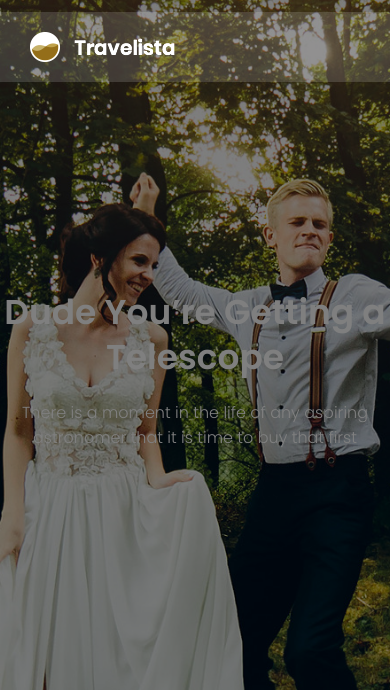
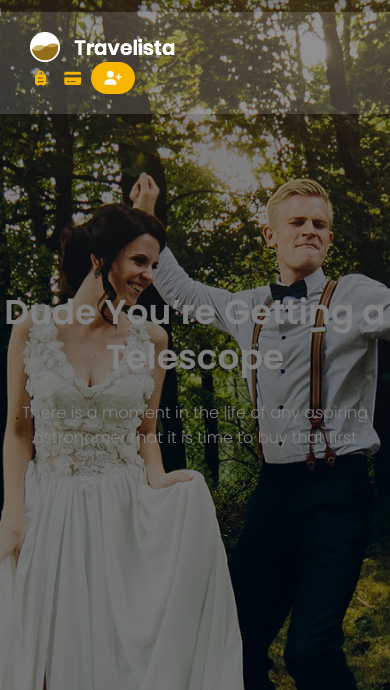
Before and after one commit to AmirabbasAfrasiyabi/hotel_transilvania, a Django app: page /blog/ in a window 390 px wide. Shown: the top 690 px of the page. Run offline with Django 5.2, Linux system fonts and the light colour scheme; some libraries are stand-ins or nearby versions.

Commit message:
update header

```diff
--- a/statics/css/main.css
+++ b/statics/css/main.css
@@ -1524,6 +1524,39 @@ b, sup, sub, u, del {
   padding-right: 15px;
 }
 
+/* کادر هدر را در دسکتاپ کمی بزرگ‌تر/عریض‌تر می‌کنیم تا منو و دکمه‌های حساب کاربری در یک ردیف جا شوند */
+@media (min-width: 992px) {
+  .container.main-menu {
+    max-width: 1600px;
+  }
+
+  .main-menu .row {
+    flex-wrap: nowrap;
+  }
+
+  .main-menu #nav-menu-container {
+    flex-shrink: 0;
+    padding-right: 0;
+  }
+
+  .main-menu .header-account-actions {
+    flex-shrink: 0;
+  }
+}
+
+/* در عرض‌های نزدیک به بریک‌پوینت موبایل، کمی فاصله‌ها را جمع‌تر می‌کنیم تا فشرده‌تر جا شوند */
+@media (min-width: 992px) and (max-width: 1300px) {
+  .nav-menu > li {
+    margin-left: 6px;
+  }
+  .nav-menu a {
+    padding: 0 5px;
+  }
+  .main-menu .header-account-actions {
+    gap: 4px;
+  }
+}
+
 #header {
   position: fixed;
   left: 0;
@@ -1795,6 +1828,104 @@ body.mobile-nav-active #mobile-nav-toggle {
   padding-right: 15px;
 }
 
+/*--------------------------------------------------------------
+# Header Account Actions (Sign up / Payment / My Travel)
+--------------------------------------------------------------*/
+.header-account-actions {
+  display: flex;
+  align-items: center;
+  gap: 8px;
+  flex-shrink: 0;
+  padding-right: 15px;
+}
+
+.account-action-link {
+  display: inline-flex;
+  align-items: center;
+  gap: 6px;
+  color: #fff;
+  font-size: var(--text-size-small);
+  font-weight: 500;
+  padding: 8px 14px;
+  border-radius: 30px;
+  white-space: nowrap;
+  -webkit-transition: all 0.3s ease 0s;
+  -moz-transition: all 0.3s ease 0s;
+  -o-transition: all 0.3s ease 0s;
+  transition: all 0.3s ease 0s;
+}
+
+.account-action-link i {
+  font-size: 15px;
+  color: #f8b600;
+}
+
+.account-action-link:hover {
+  color: #f8b600;
+  background: rgba(248, 182, 0, 0.12);
+}
+
+.account-action-btn {
+  display: inline-flex;
+  align-items: center;
+  gap: 6px;
+  background: #f8b600;
+  color: #fff;
+  font-size: var(--text-size-small);
+  font-weight: 600;
+  padding: 10px 22px;
+  border-radius: 30px;
+  border: 1px solid transparent;
+  white-space: nowrap;
+  -webkit-transition: all 0.3s ease 0s;
+  -moz-transition: all 0.3s ease 0s;
+  -o-transition: all 0.3s ease 0s;
+  transition: all 0.3s ease 0s;
+}
+
+.account-action-btn i {
+  font-size: 14px;
+}
+
+.account-action-btn:hover {
+  background: #222222;
+  color: #fff;
+}
+
+#header.header-scrolled .account-action-link {
+  color: #fff;
+}
+
+@media (max-width: 991px) {
+  .header-account-actions {
+    margin-right: 45px;
+    /* فضای لازم برای دکمه منوی موبایل */
+    gap: 4px;
+  }
+  .account-action-link span,
+  .account-action-btn span {
+    display: none;
+  }
+  .account-action-link {
+    padding: 8px 10px;
+  }
+  .account-action-btn {
+    padding: 10px 14px;
+  }
+}
+
+@media (max-width: 480px) {
+  .header-account-actions {
+    gap: 2px;
+  }
+  .account-action-link {
+    padding: 6px 8px;
+  }
+  .account-action-btn {
+    padding: 8px 12px;
+  }
+}
+
 .primary-btn {
   background: #f8b600;
   line-height: 42px;
@@ -2653,7 +2784,7 @@ body.mobile-nav-active #mobile-nav-toggle {
 }
 
 .blog-header-content h1 {
-  max-width: 1000px;
+  max-width: 500px;
   margin-left: auto;
   margin-right: auto;
   font-size: var(--hero-title-size);
--- a/templates/base.html
+++ b/templates/base.html
@@ -45,6 +45,7 @@
     <div id="logo">
       <a href="{% url 'website:index' %}"><img src="{% static 'img/logo.png' %}" alt title /></a>
     </div>
+
     <nav id="nav-menu-container">
       <ul class="nav-menu">
 
@@ -81,7 +82,6 @@
           </ul>
         </li>
 
-
         <li>
           <a href="{% url 'packages:index' %}">
             <i class="fa fa-suitcase"></i> Tour Packages
@@ -101,6 +101,23 @@
 
       </ul>
     </nav>
+
+    <!-- دکمه‌های حساب کاربری: سفرهای من / پرداخت / ثبت‌نام -->
+    <div class="header-account-actions">
+      <a href="#" class="account-action-link">
+        <i class="fa-solid fa-suitcase-rolling"></i>
+        <span>My Travel</span>
+      </a>
+      <a href="#" class="account-action-link">
+        <i class="fa-solid fa-credit-card"></i>
+        <span>Payment</span>
+      </a>
+      <a href="#" class="account-action-btn">
+        <i class="fa-solid fa-user-plus"></i>
+        <span>Sign Up</span>
+      </a>
+    </div>
+
   </div>
 </div>
 </header>
```
Lines whose indentation alone changed are shown as unchanged.
